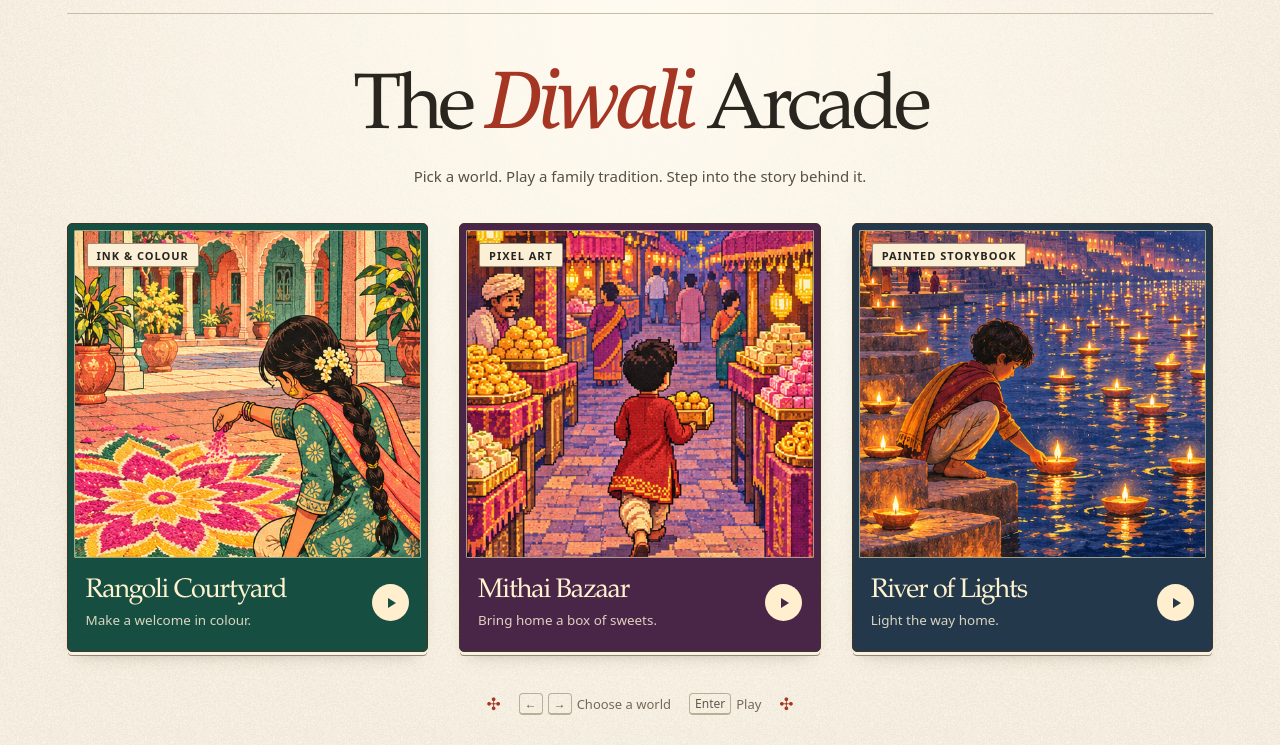
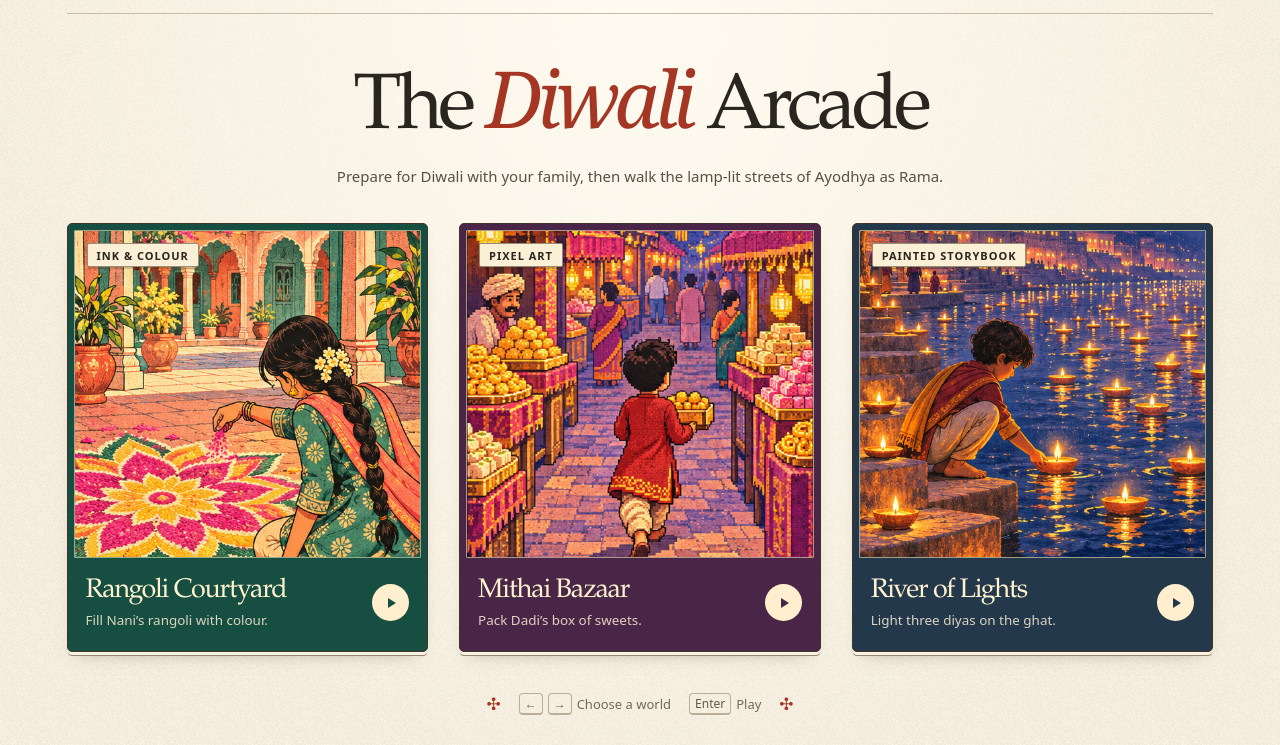
Before and after one commit to mittal-parth/festive-hack, a plain HTML site: page diwali-arcade/index.html in a window 1280 px wide. Shown: the part 55-800 px from the top of the page. Drawn offline with Linux system fonts and the light colour scheme.

Commit message:
Describe walkable festival tasks and laptop controls in the arcade

```diff
--- a/diwali-arcade/index.html
+++ b/diwali-arcade/index.html
@@ -18,20 +18,20 @@
   <main>
     <section class="intro" aria-labelledby="title">
       <h1 id="title">The <em>Diwali</em> Arcade</h1>
-      <p>Pick a world. Play a family tradition. Step into the story behind it.</p>
+      <p>Prepare for Diwali with your family, then walk the lamp-lit streets of Ayodhya as Rama.</p>
     </section>
     <nav class="worlds" aria-label="Choose a world">
       <a class="box courtyard" href="#courtyard" aria-label="Play Rangoli Courtyard">
         <div class="cover"><img src="art/courtyard.jpg" alt="A child places pink powder in a courtyard rangoli beneath marigold garlands"><span class="medium">Ink &amp; colour</span></div>
-        <div class="caption"><div><h2>Rangoli Courtyard</h2><p>Make a welcome in colour.</p></div><span class="play" aria-hidden="true"></span></div>
+        <div class="caption"><div><h2>Rangoli Courtyard</h2><p>Fill Nani’s rangoli with colour.</p></div><span class="play" aria-hidden="true"></span></div>
       </a>
       <a class="box bazaar" href="#bazaar" aria-label="Play Mithai Bazaar">
         <div class="cover"><img src="art/bazaar.jpg" alt="A child carries sweets between pixel-art shops lit by golden lanterns"><span class="medium">Pixel art</span></div>
-        <div class="caption"><div><h2>Mithai Bazaar</h2><p>Bring home a box of sweets.</p></div><span class="play" aria-hidden="true"></span></div>
+        <div class="caption"><div><h2>Mithai Bazaar</h2><p>Pack Dadi’s box of sweets.</p></div><span class="play" aria-hidden="true"></span></div>
       </a>
       <a class="box river" href="#river" aria-label="Play River of Lights">
         <div class="cover"><img src="art/river.jpg" alt="A child lights a diya by a river reflecting the lights of the ghats"><span class="medium">Painted storybook</span></div>
-        <div class="caption"><div><h2>River of Lights</h2><p>Light the way home.</p></div><span class="play" aria-hidden="true"></span></div>
+        <div class="caption"><div><h2>River of Lights</h2><p>Light three diyas on the ghat.</p></div><span class="play" aria-hidden="true"></span></div>
       </a>
     </nav>
     <div class="navigation-hint"><span class="ornament" aria-hidden="true">✣</span><span><kbd>←</kbd> <kbd>→</kbd> Choose a world</span><span><kbd>Enter</kbd> Play</span><span class="ornament" aria-hidden="true">✣</span></div>
@@ -45,8 +45,8 @@
   <button id="help-close" aria-label="Close instructions">×</button>
   <img src="art/diya.svg" width="45" height="45" alt="">
   <h2 id="help-title">How to play</h2>
-  <p>Choose a cover to enter its world. Walk with the arrow keys or WASD, or tap a spot to move there.</p>
-  <p>Follow the task shown in the scene. Each family’s preparations lead into a playable telling of Rama, Sita and Lakshmana’s homecoming in Ayodhya.</p>
+  <p>Choose a cover to play. Use <strong>WASD</strong> or the arrow keys to walk freely. You can also click the ground to move there.</p>
+  <p>Follow the objective in the scene. Work with the objects around you to finish your family’s preparations, then take control of Rama in Ayodhya.</p>
   <p>Use <strong>Worlds</strong> above the game to return to the arcade. Reopening a world starts a fresh playthrough.</p>
   <button class="dialog-action" id="choose">Choose a world</button>
 </div></dialog>
```
